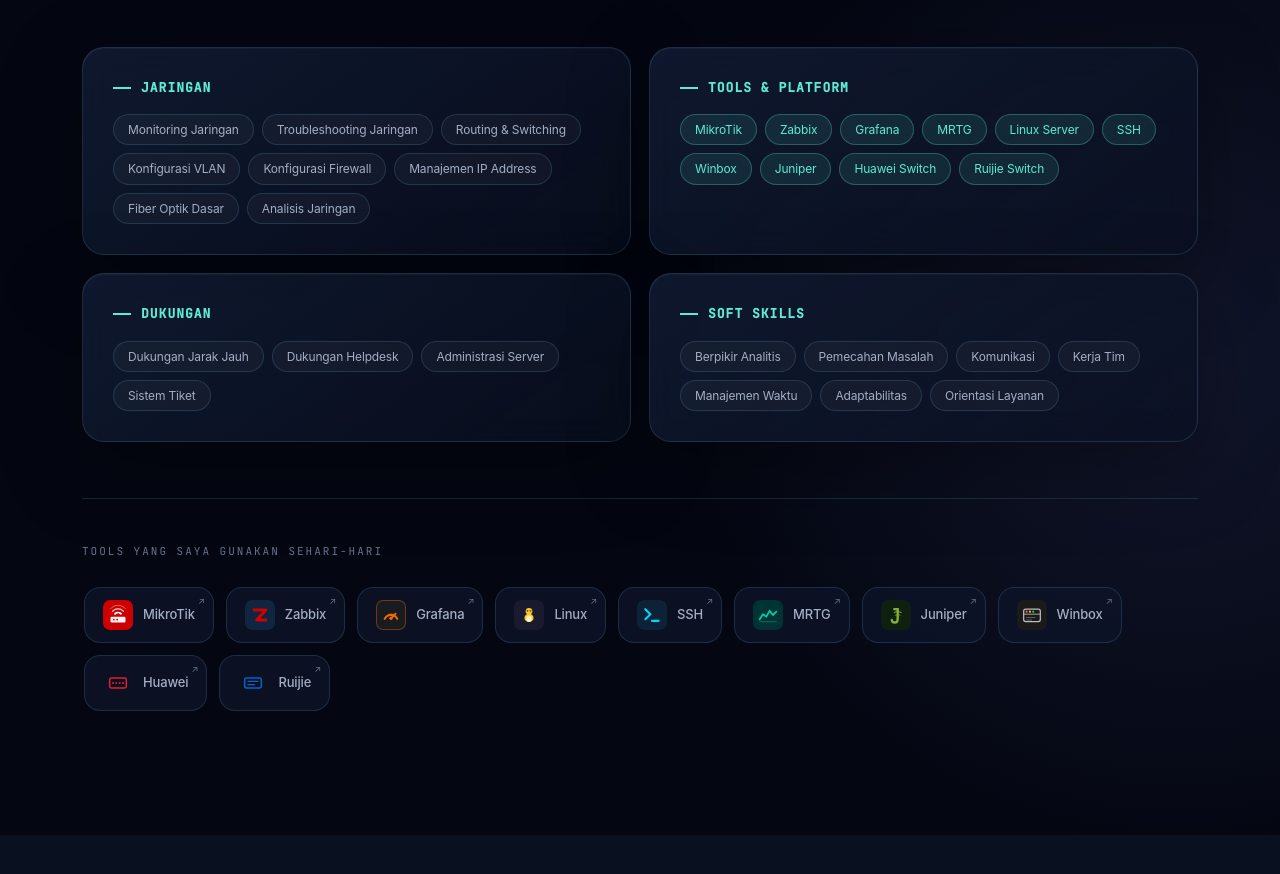
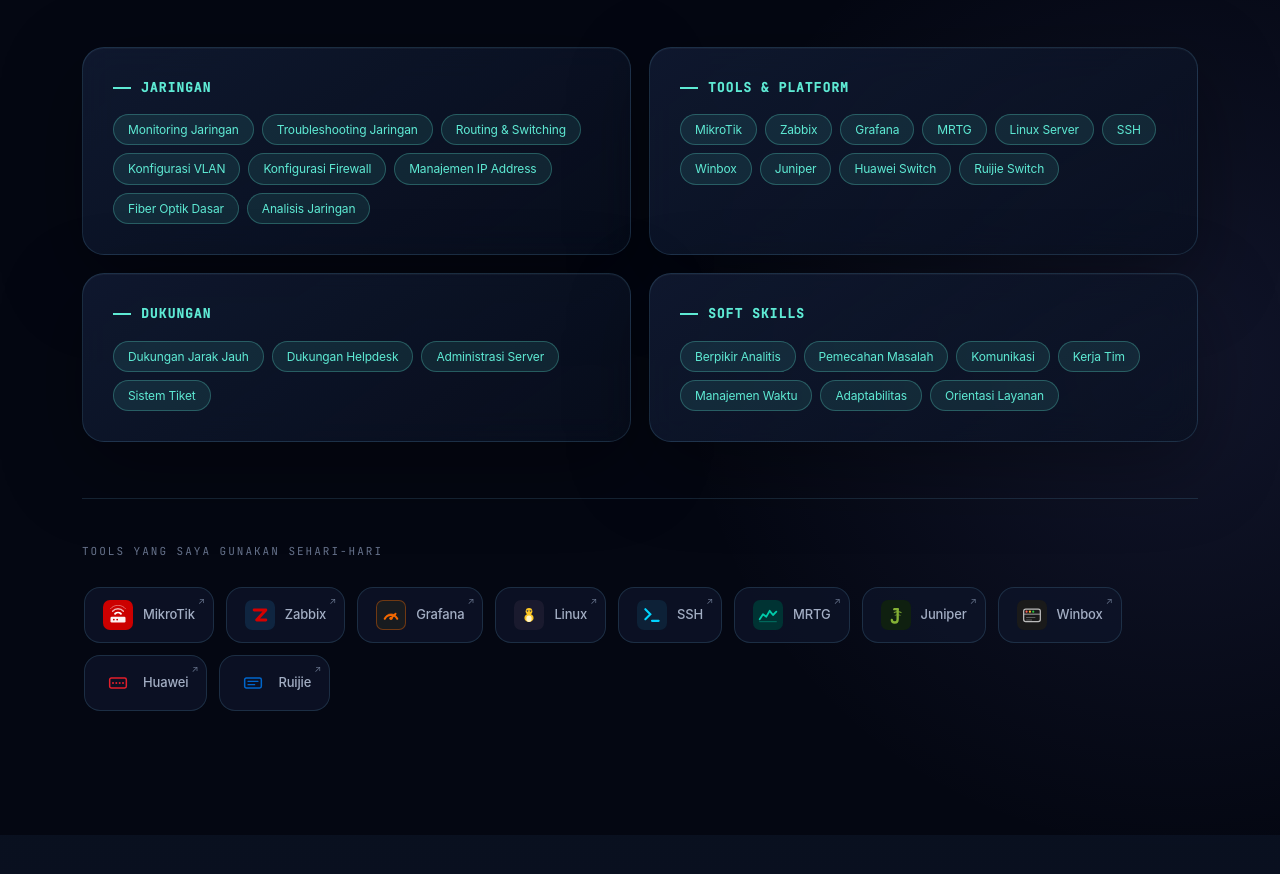
Before and after one commit to anggatok120-collab/porto-next, a Next.js app: page / in a window 1280 px wide. Shown: the part 2790-3664 px from the top of the page. Built offline with nearby package versions, Linux system fonts and the light colour scheme.

Commit message:
Unify skill tag colors

```diff
--- a/app/globals.css
+++ b/app/globals.css
@@ -1693,7 +1693,12 @@
 .skill-group__title { display: flex; align-items: center; gap: 10px; }
 .skill-group__title::before { content: ''; width: 18px; height: 2px; background: var(--accent); }
 .tag { background: rgba(255,255,255,.035); border-radius: 999px; }
-.tag--accent { background: var(--accent-dim); }
+.skill-group__tags .tag,
+.tag--accent {
+    color: var(--accent);
+    border-color: var(--accent-mid);
+    background: var(--accent-dim);
+}
 .tools__section { margin-top: 56px; padding-top: 44px; }
 .tool-item { border-radius: 16px; padding: 12px 18px; background: var(--surface); }
 .tool-item:hover { transform: translateY(-5px); box-shadow: 0 18px 36px rgba(0,0,0,.22); }
```
